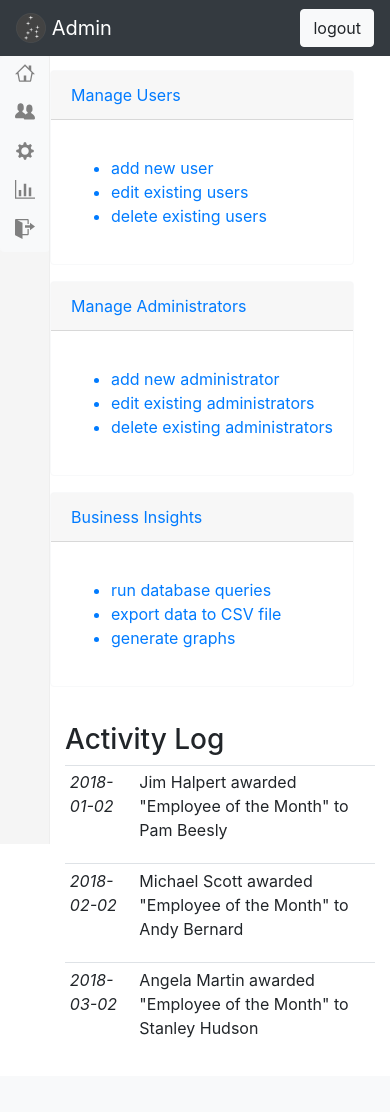
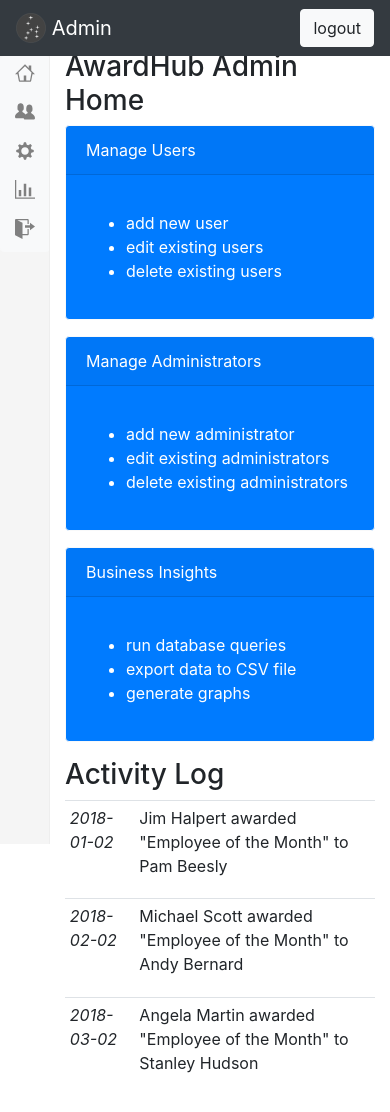
Before and after one commit to fyet/CS-467-S2018, a PHP site: page /admin-home.php in a window 390 px wide. Before the commit the page ends 1038 px from the top, so only its background shows below. Run offline with PHP 8.4, Linux system fonts and the light colour scheme; data comes from the database, SQL or seed files in the repository; data that the repository does not hold is empty; some libraries are stand-ins or nearby versions.

Commit message:
Updated navigation card styling and responsiveness.

```diff
--- a/public_html/admin-home.php
+++ b/public_html/admin-home.php
@@ -28,11 +28,18 @@
                                     page content
       ********************************************************************** -->
       <div class="col-sm-12 page-content">
+        <div class="row">
+          <div class="col-xl">
+            <p class="h3">AwardHub Admin Home</p>
+          </div>
+        </div>
         <!-- navigation cards -->
-        <div class="row" style="padding: 20px 0px;">
+        <div class="row">
+          <div class="col-xl">
             <div class="card-deck">
               <a href="manage-users.php">
-              <div class="card border-light mb-3">
+                <div class="card border-light text-white bg-primary mb-3">
+                  <div class="card-wrapper">
                     <div class="card-header">Manage Users</div>
                     <div class="card-body">
                       <p class="card-text">
@@ -43,10 +50,12 @@
                         </ul>
                       </p>
                     </div>
+                  </div> <!-- end card wrapper -->
                 </div>
               </a>
               <a href="manage-admin.php">
-              <div class="card border-light mb-3">
+                <div class="card border-light text-white bg-primary mb-3">
+                  <div class="card-wrapper">
                     <div class="card-header">Manage Administrators</div>
                     <div class="card-body">
                       <p class="card-text">
@@ -58,9 +67,11 @@
                       </p>
                     </div>
                   </div>
+                </div>
               </a>
               <a href="#">
-              <div class="card border-light mb-3">
+                <div class="card border-light text-white bg-primary mb-3">
+                  <div class="card-wrapper">
                     <div class="card-header">Business Insights</div>
                     <div class="card-body">
                       <p class="card-text">
@@ -72,7 +83,9 @@
                       </p>
                     </div>
                   </div>
+                </div>
               </a>
+            </div>
           </div>
         </div>
         <!-- database-generated activity log -->
```
Lines whose indentation alone changed are shown as unchanged.
